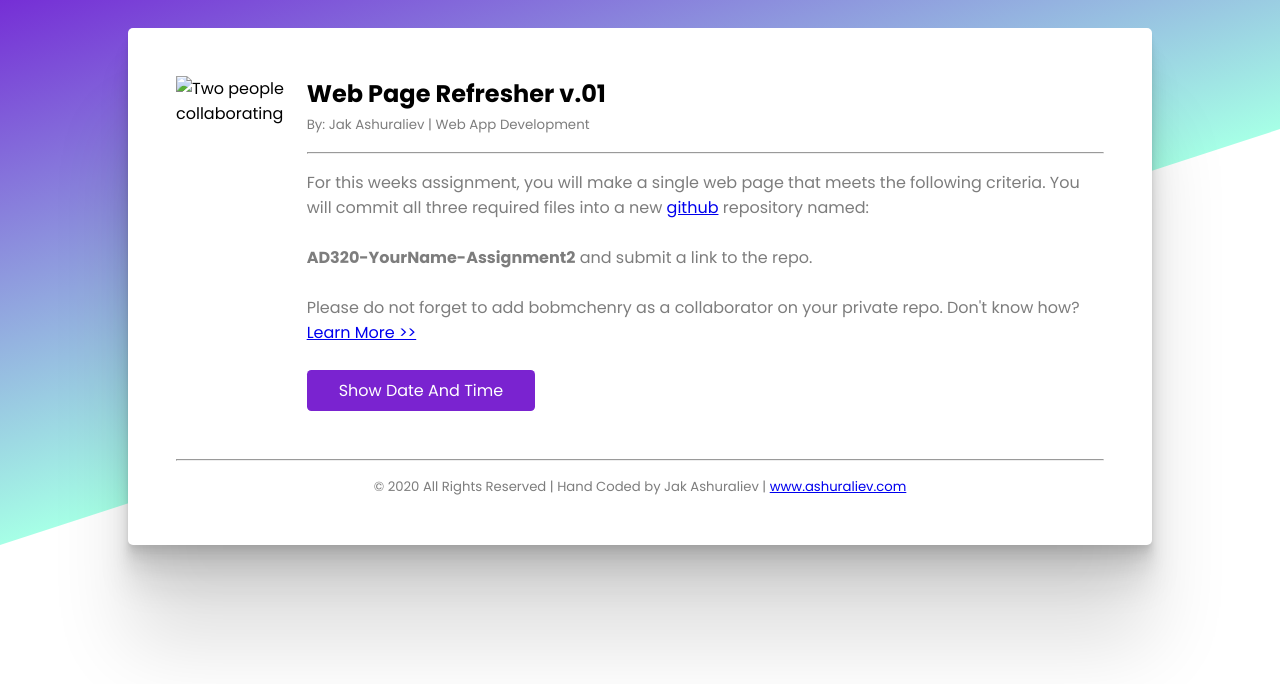
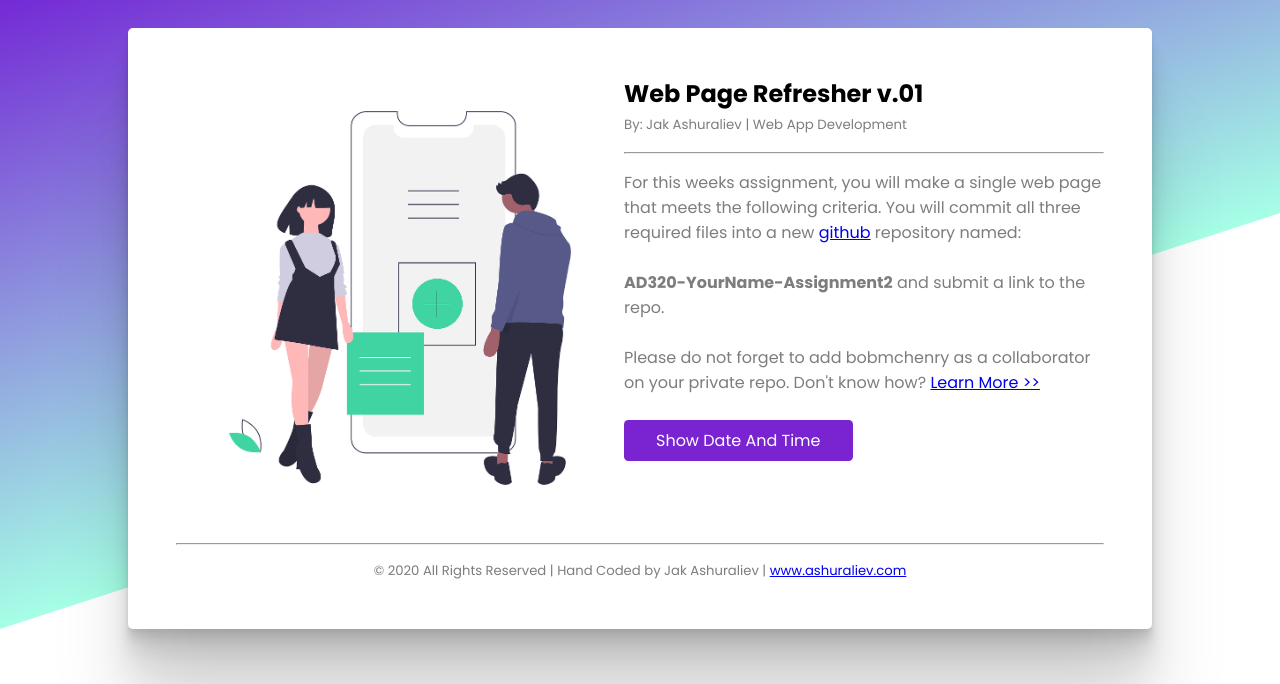
Before and after one commit to jak-ashuraliev/single-page-demo-live-ad320, a plain HTML site: page index.html in a window 1280 px wide. Shown: the part 116-800 px from the top of the page. Drawn offline with Linux system fonts and the light colour scheme; the site is published under a folder, as on GitHub Pages, so addresses that start at the root find nothing.

Commit message:
Update index.html file

```diff
--- a/index.html
+++ b/index.html
@@ -19,7 +19,7 @@
 
             <!-- START BOX-LEFT -->
             <div class="box-left">
-                <img src="/img/collaborating.png" alt="Two people collaborating">
+                <img src="img/collaborating.png" alt="Two people collaborating">
             </div>
             <!-- END BOX-LEFT -->
 
```
